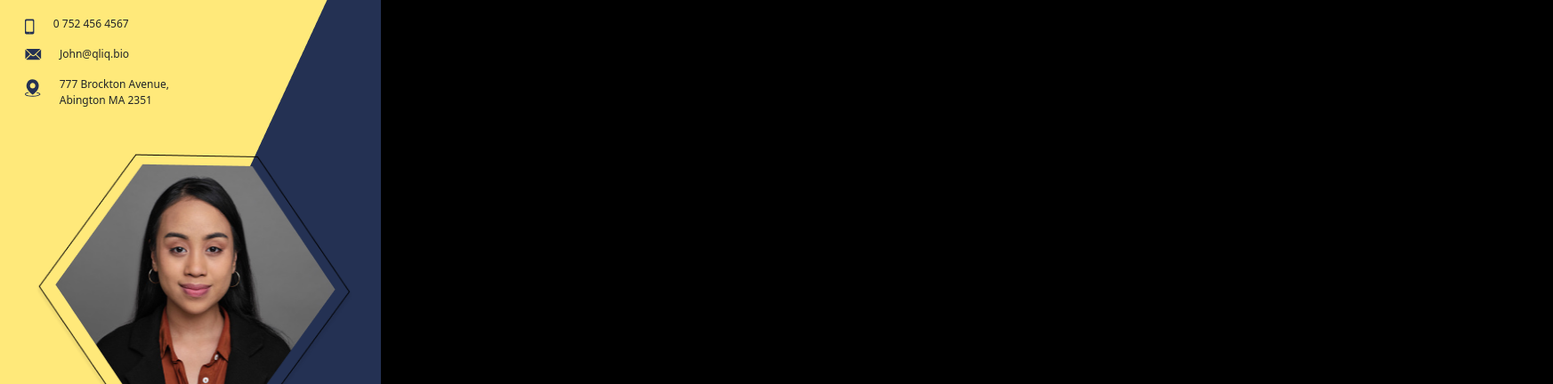
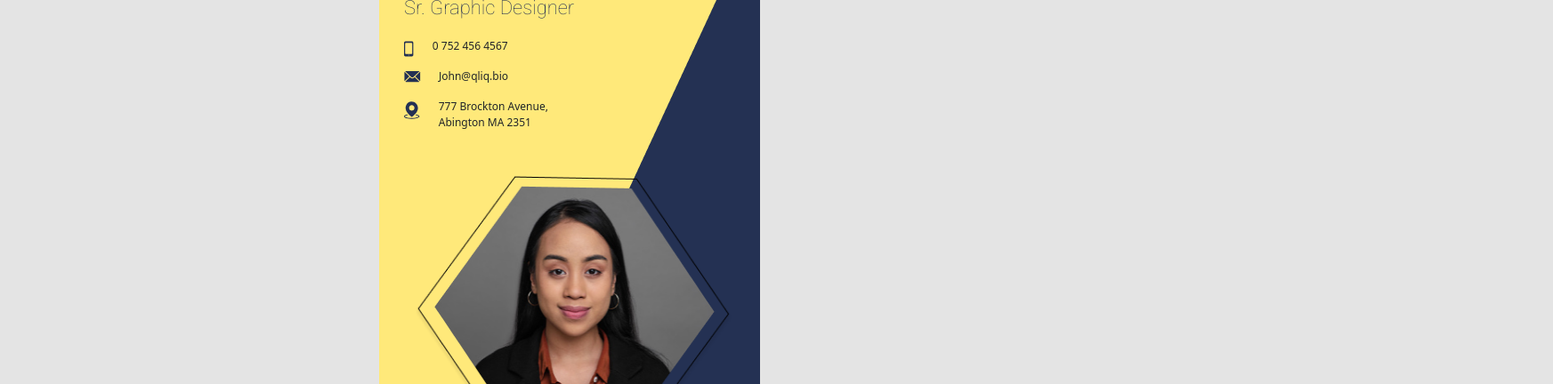
Before and after one commit to nizamseu/demoProject, a plain HTML site: page index.html in a window 1280 px wide. Shown: the part 131-563 px from the top of the page at 89% size, 1745 px wide, since content can reach past the window. Drawn offline with nearby package versions, Linux system fonts and the light colour scheme; files whose address does not match are found by name.

Commit message:
all done

```diff
--- a/style.css
+++ b/style.css
@@ -1,9 +1,10 @@
 body {
-  height: 100vh;
-  background: #000;
-  /* display: flex;
+  /* height: 100vh; */
+  margin: 25px;
+  background: rgb(228, 228, 228);
+  display: flex;
   align-items: center;
-  justify-content: center; */
+  justify-content: center;
 }
 .mainCard {
   width: 428px;
@@ -77,9 +78,9 @@ body {
 }
 .shortLine {
   color: #ffe97a;
-  position: absolute;
+  float: right;
   width: 130.5px;
-  left: 267px;
+  margin-right: 30.5px;
   margin-top: 31.5;
   border: 1px solid #ffe97a;
 }
```
